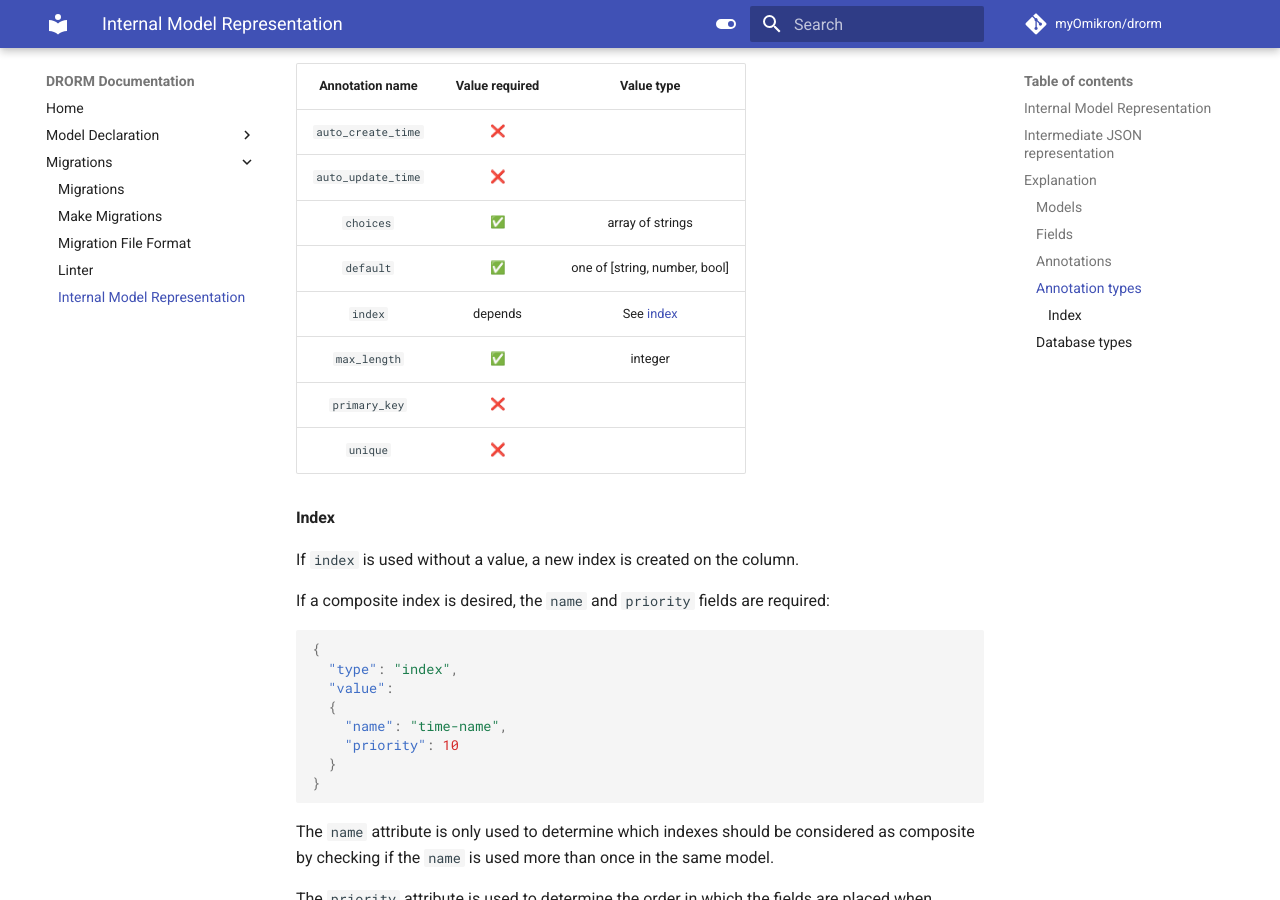
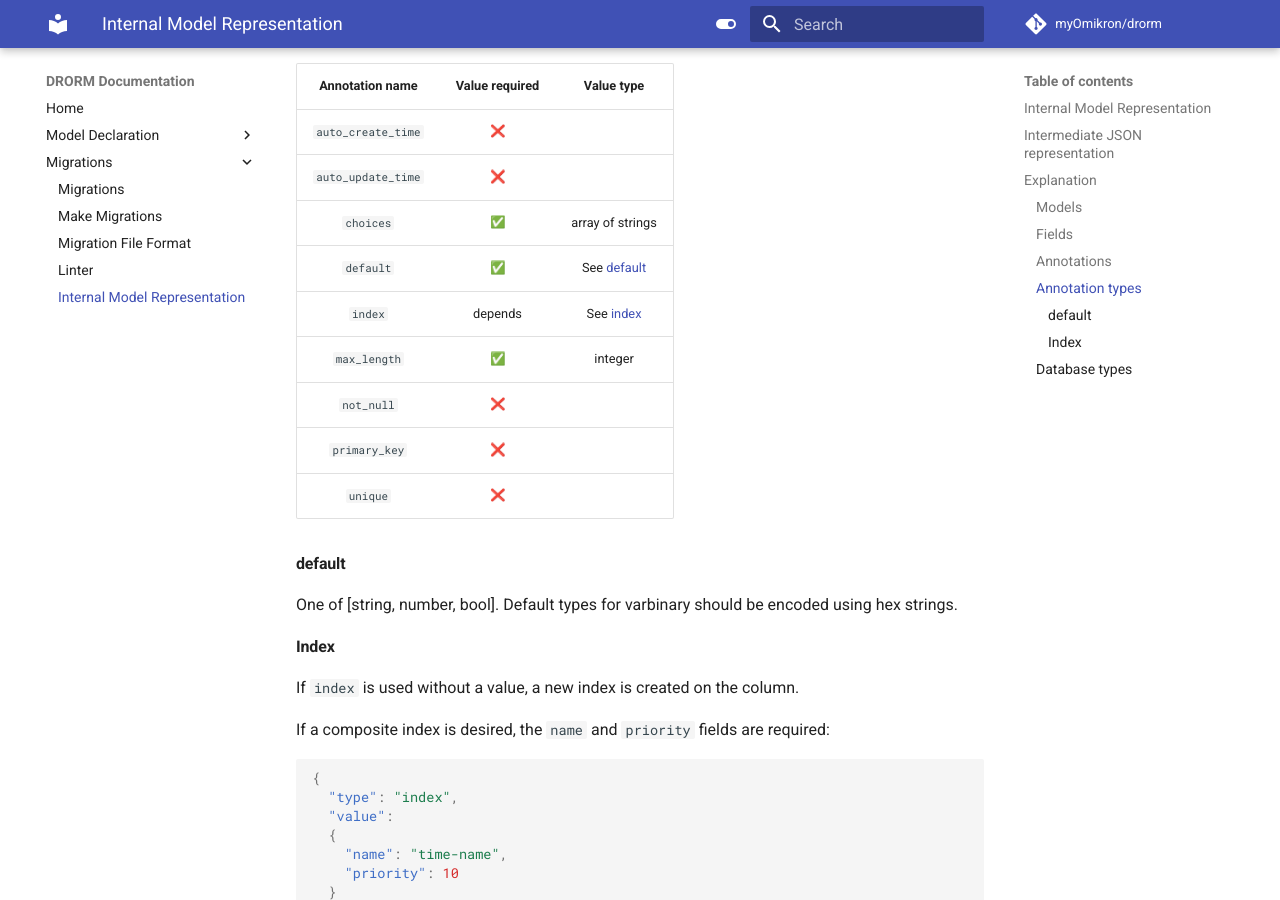
Before and after one commit to rorm-orm/rorm, an MkDocs documentation site: the page built from docs/docs/migrations/internal_model_representation.md, in a window 1280 px wide and 900 px high, scrolled down 2741 px. Built offline with MkDocs 1.6.1 and Material for MkDocs 9.7.7, drawn with Linux system fonts in a browser that asks for light colours; emoji names are drawn with the system emoji font; comment, search, counter and statistics services are not loaded.

Commit message:
Add not null and corrected key names

```diff
--- a/docs/docs/migrations/internal_model_representation.md
+++ b/docs/docs/migrations/internal_model_representation.md
@@ -134,16 +134,21 @@ E.g. `max_length` is using a value of type integer.
 
 ### Annotation types
 
-|  Annotation name   |   Value required   |          Value type           |
-|:------------------:|:------------------:|:-----------------------------:|
-| `auto_create_time` |        :x:         |                               |
-| `auto_update_time` |        :x:         |                               |
-|     `choices`      | :white_check_mark: |       array of strings        |
-|     `default`      | :white_check_mark: | one of [string, number, bool] |
-|      `index`       |      depends       |      See [index](#index)      |
-|    `max_length`    | :white_check_mark: |            integer            |
-|   `primary_key`    |        :x:         |                               |
-|      `unique`      |        :x:         |                               |
+|  Annotation name   |   Value required   |       Value type        |
+|:------------------:|:------------------:|:-----------------------:|
+| `auto_create_time` |        :x:         |                         |
+| `auto_update_time` |        :x:         |                         |
+|     `choices`      | :white_check_mark: |    array of strings     |
+|     `default`      | :white_check_mark: | See [default](#default) |
+|      `index`       |      depends       |   See [index](#index)   |
+|    `max_length`    | :white_check_mark: |         integer         |
+|     `not_null`     |        :x:         |                         |
+|   `primary_key`    |        :x:         |                         |
+|      `unique`      |        :x:         |                         |
+
+#### default
+One of [string, number, bool].
+Default types for varbinary should be encoded using hex strings.
 
 #### Index
 
```
